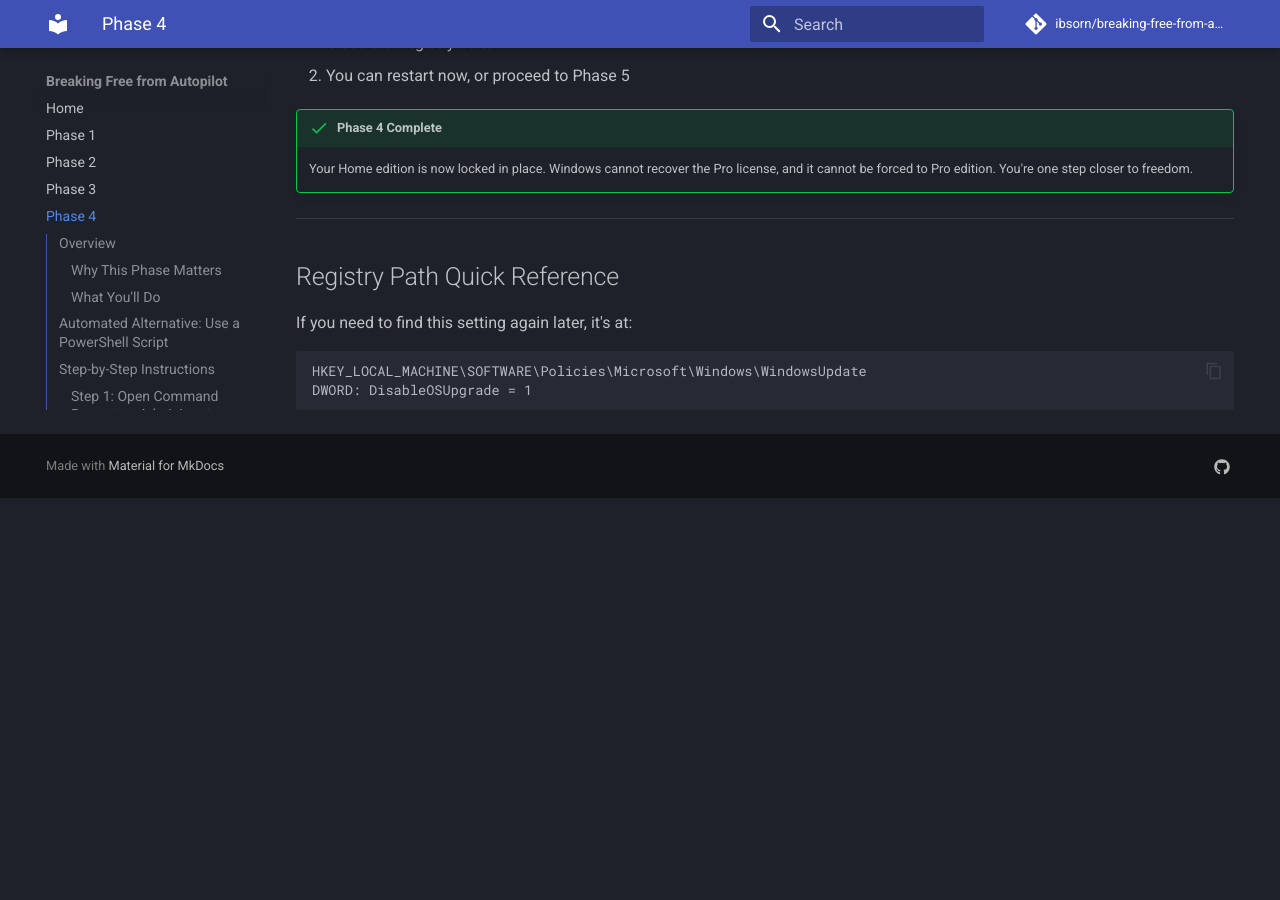
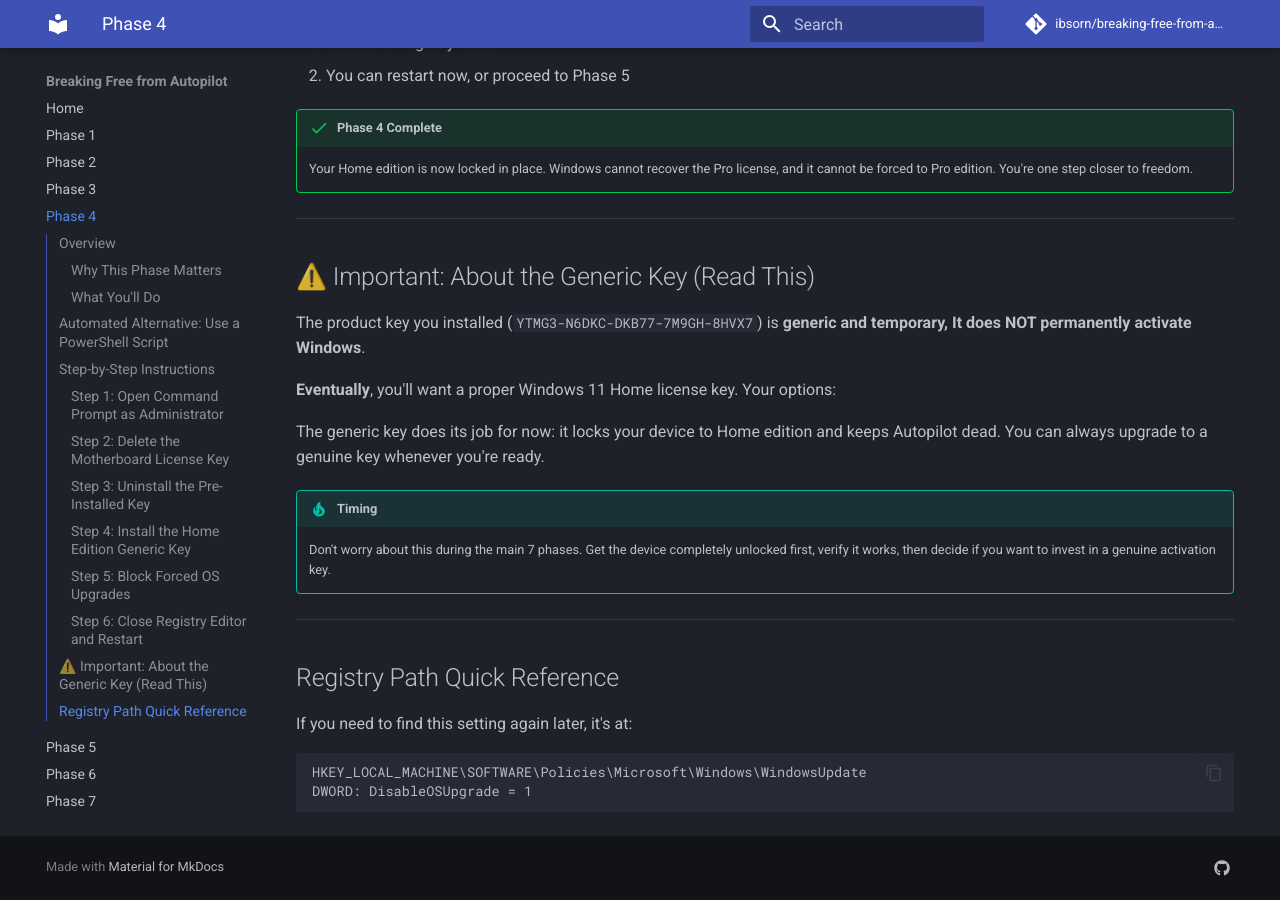
Before and after one commit to ibsorn/A-complete-guide-about-blocking-Autopilot-MDM-Azure, an MkDocs documentation site: the page built from docs/phase4.md, in a window 1280 px wide and 900 px high, scrolled down 4487 px. Built offline with MkDocs 1.6.1 and Material for MkDocs 9.7.7, drawn with Linux system fonts in a browser that asks for light colours; comment, search, counter and statistics services are not loaded; before the commit the page ends 4985 px from its top, so only the background shows below that.

Commit message:
expanded information about the generic key

```diff
--- a/docs/phase4.md
+++ b/docs/phase4.md
@@ -172,6 +172,19 @@
 
 ---
 
+## ⚠️ Important: About the Generic Key (Read This)
+
+The product key you installed (`YTMG3-N6DKC-DKB77-7M9GH-8HVX7`) is **generic and temporary, It does NOT permanently activate Windows**.
+
+**Eventually**, you'll want a proper Windows 11 Home license key. Your options:
+
+The generic key does its job for now: it locks your device to Home edition and keeps Autopilot dead. You can always upgrade to a genuine key whenever you're ready.
+
+!!! tip "Timing"
+    Don't worry about this during the main 7 phases. Get the device completely unlocked first, verify it works, then decide if you want to invest in a genuine activation key.
+
+---
+
 ## Registry Path Quick Reference
 
 If you need to find this setting again later, it's at:
```
